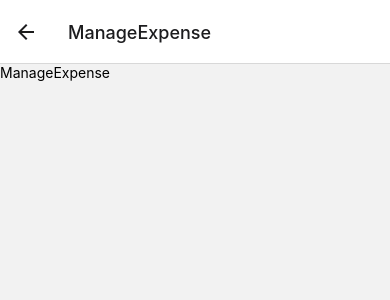
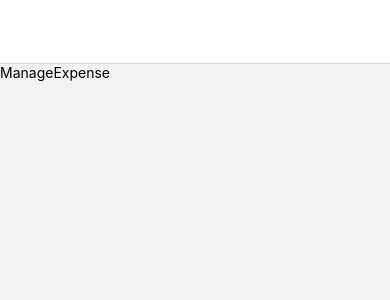
Before and after one commit to samlee088/rn-expense-tracker, a React Native app: screen /ManageExpense in a window 390 px wide. Shown: the top 300 px of the page. Built offline with nearby package versions, Linux system fonts and the light colour scheme.

Commit message:
update with modal, manageexpense page

```diff
--- a/App.js
+++ b/App.js
@@ -66,13 +66,24 @@
     <>
       <StatusBar style="auto" />
       <NavigationContainer>
-        <Stack.Navigator>
+        <Stack.Navigator
+          screenOptions={{
+            headerStyle: { backgroundcolor: GlobalStyles.colors.primary500 },
+            headerTintColor: "white",
+          }}
+        >
           <Stack.Screen
             name="ExpensesOverview"
             component={ExpensesOverview}
             options={{ headerShown: false }}
           />
-          <Stack.Screen name="ManageExpense" component={ManageExpense} />
+          <Stack.Screen
+            name="ManageExpense"
+            component={ManageExpense}
+            options={{
+              presentation: "modal",
+            }}
+          />
         </Stack.Navigator>
       </NavigationContainer>
     </>
--- a/components/ExpensesOutput.js/ExpenseItem.js
+++ b/components/ExpensesOutput.js/ExpenseItem.js
@@ -3,10 +3,12 @@
 import { getFormattedDate } from "../../utils/date";
 import { useNavigation } from "@react-navigation/native";
 
-const ExpenseItem = ({ description, amount, date }) => {
+const ExpenseItem = ({ id, description, amount, date }) => {
   const navigation = useNavigation();
   function expensePressHandler() {
-    navigation.navigate("ManageExpense");
+    navigation.navigate("ManageExpense", {
+      expenseId: id,
+    });
   }
 
   return (
--- a/screens/ManageExpense.js
+++ b/screens/ManageExpense.js
@@ -1,12 +1,22 @@
-import { Text, View } from "react-native"
+import { useLayoutEffect } from "react";
+import { Text, View } from "react-native";
 
+const ManageExpense = ({ route, navigation }) => {
+  const editedExpenseId = route.params?.expenseId;
 
-const ManageExpense = () => {
+  const isEditing = !!editedExpenseId;
+
+  useLayoutEffect(() => {
+    navigation.setOptions({
+      title: isEditing ? "Edited Expense" : "Add Expense",
+    });
+  }, [navigation, isEditing]);
+
   return (
-      <View>
-        <Text>ManageExpense  </Text>
-      </View>
-  )
-}
+    <View>
+      <Text>ManageExpense </Text>
+    </View>
+  );
+};
 
-export default ManageExpense
+export default ManageExpense;
```
